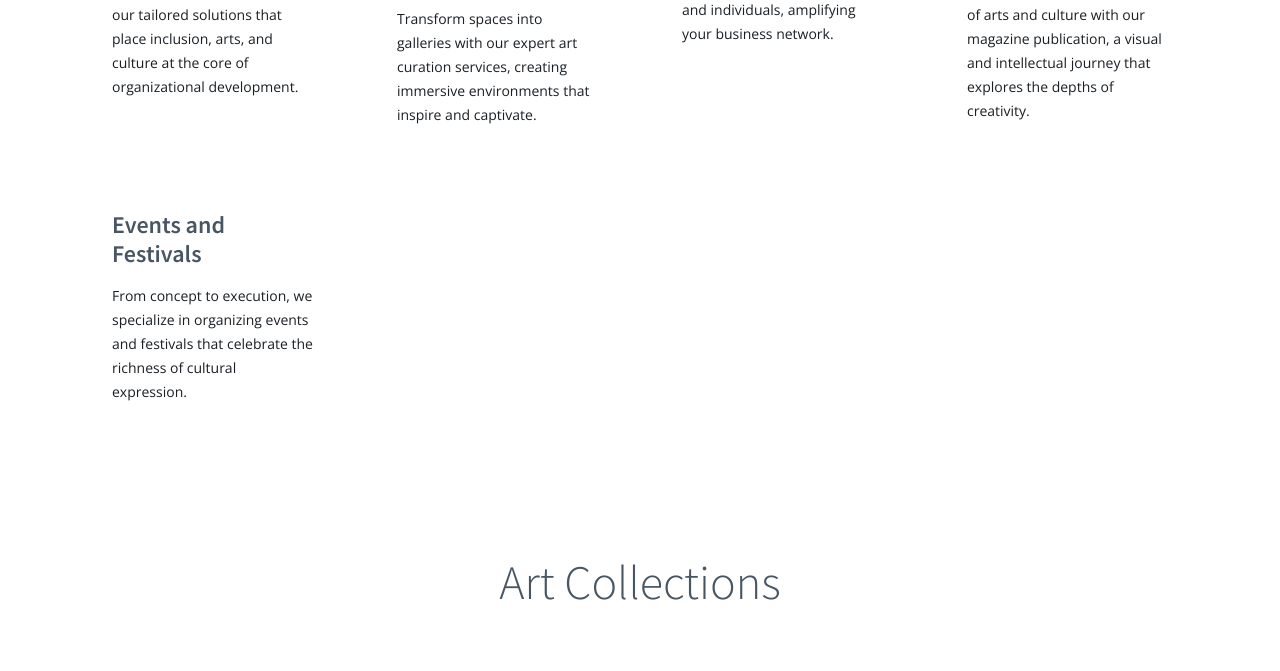
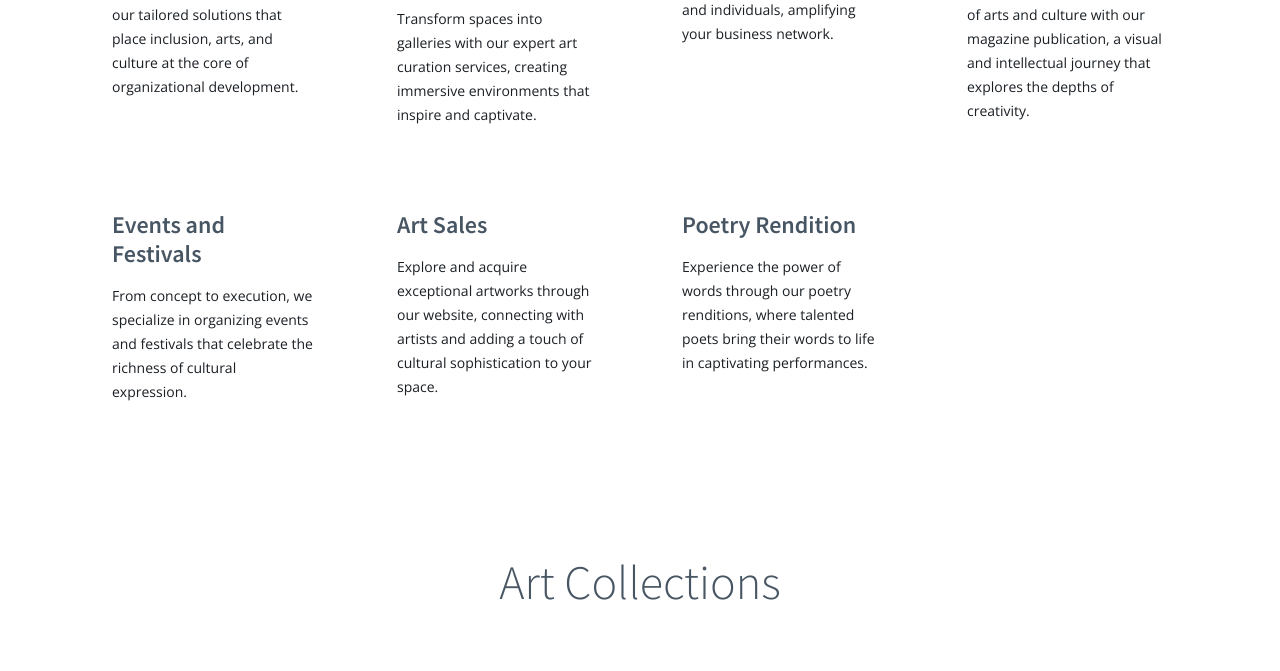
Before and after one commit to tay4real/afroarts, a PHP site: page / in a window 1280 px wide. Shown: the part 1314-1985 px from the top of the page. Run offline with PHP 8.4, Linux system fonts and the light colour scheme.

Commit message:
Update featured-services.php

```diff
--- a/partials/featured-services.php
+++ b/partials/featured-services.php
@@ -45,6 +45,22 @@
             <p>From concept to execution, we specialize in organizing events and festivals that celebrate the richness of cultural expression.</p>
           </div>
         </div>
+
+        <div class="col-xl-3 col-md-6 d-flex" data-aos="zoom-out" data-aos-delay="600">
+          <div class="service-item position-relative">
+
+            <h4><a href="" class="stretched-link">Art Sales</a></h4>
+            <p>Explore and acquire exceptional artworks through our website, connecting with artists and adding a touch of cultural sophistication to your space.</p>
+          </div>
+        </div>
+
+        <div class="col-xl-3 col-md-6 d-flex" data-aos="zoom-out" data-aos-delay="600">
+          <div class="service-item position-relative">
+
+            <h4><a href="" class="stretched-link">Poetry Rendition</a></h4>
+            <p>Experience the power of words through our poetry renditions, where talented poets bring their words to life in captivating performances.</p>
+          </div>
+        </div>
         <!-- End Service Item -->
 
       </div>
```
